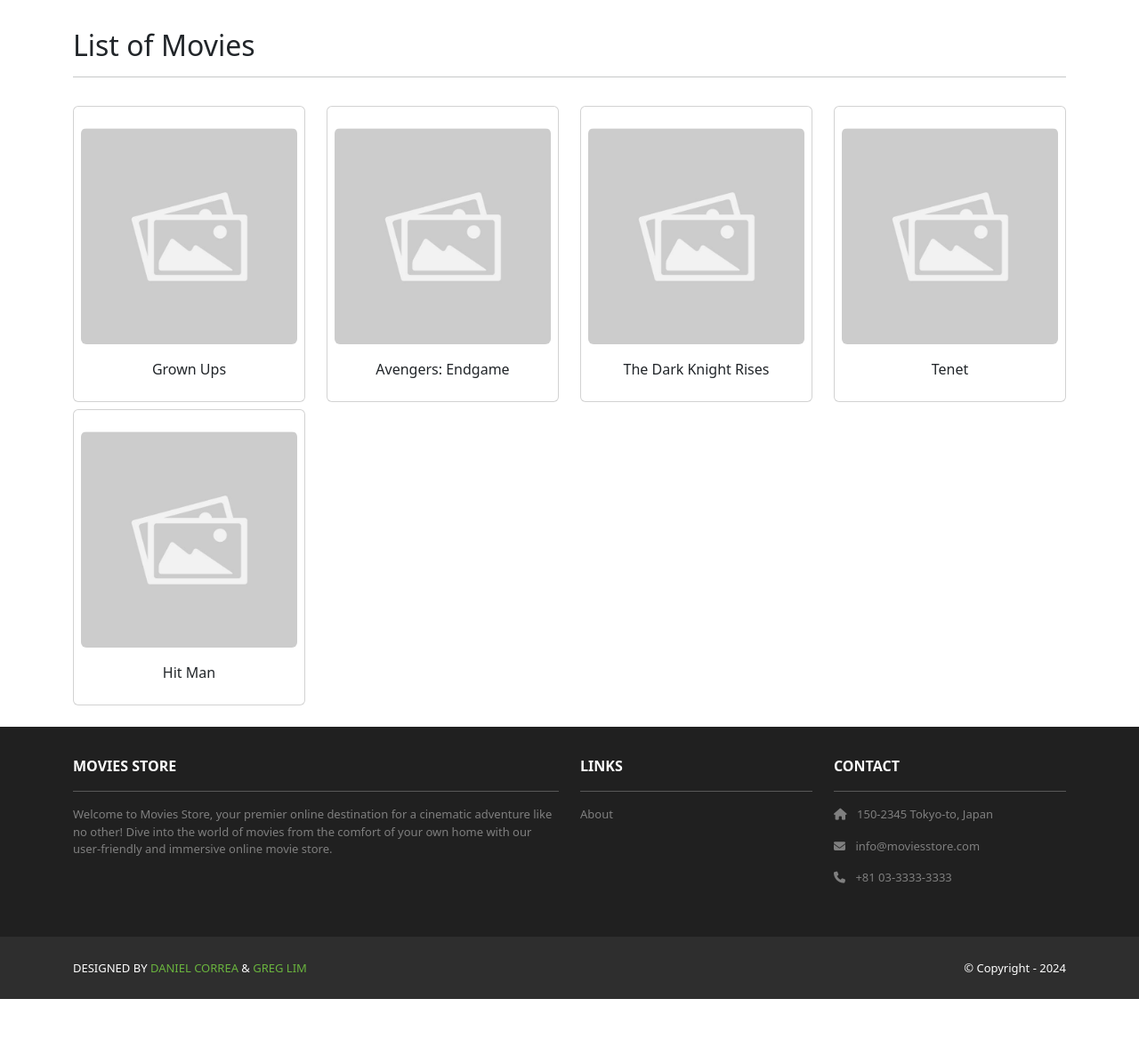
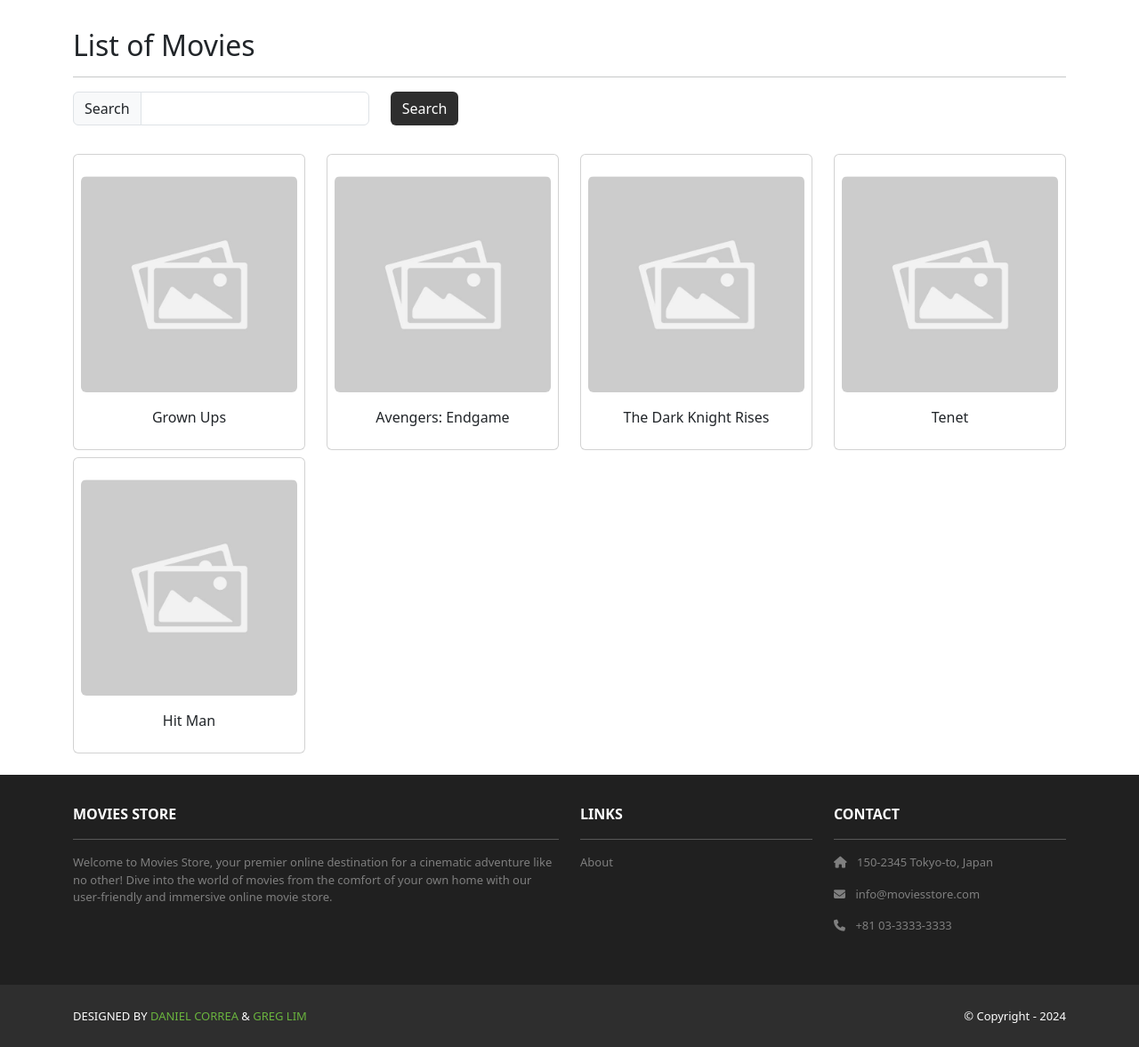
Before and after one commit to vikkrant/GTMoviesStore, a Django app: page /movies/ in a window 1280 px wide. Shown: the part 82-1259 px from the top of the page at 89% size. Before the commit the page ends 1205 px from the top, so only its background shows below. Run offline with Django 5.2, Linux system fonts and the light colour scheme; some libraries are stand-ins or nearby versions.

Commit message:
Vikrant Movies Page Commit

```diff
--- a/movies/templates/movies/index.html
+++ b/movies/templates/movies/index.html
@@ -7,6 +7,24 @@
       <div class="col mx-auto mb-3">
         <h2>List of Movies</h2>
         <hr />
+          <p class="card-text">
+          <form method="GET">
+            <div class="row">
+              <div class="col-auto">
+                <div class="input-group col-auto">
+                  <div class="input-group-text">
+                    Search</div>
+                  <input type="text" class="form-control"
+                    name="search">
+                </div>
+              </div>
+              <div class="col-auto">
+                <button class="btn bg-dark text-white"
+                  type="submit">Search</button>
+              </div>
+            </div>
+          </form>
+        </p>
       </div>
     </div>
     <div class="row">
--- a/movies/views.py
+++ b/movies/views.py
@@ -1,4 +1,4 @@
-from django.shortcuts import render
+
 from django.shortcuts import render
 movies = [
     {
@@ -24,8 +24,21 @@ movies = [
     },
 ]
 def index(request):
+    search_term = request.GET.get('search')
     template_data = {}
+    if search_term:
+        if search_term.lower() == "grown ups" :
+            template_data['movies'] = [movies[0]]
+        elif search_term.lower() == "avengers: endgame" or search_term.lower() == "avengers endgame":
+            template_data['movies'] = [movies[1]]
+        elif search_term.lower() == "the dark knight rises":
+            template_data['movies'] = [movies[2]]
+        elif search_term.lower() == "tenet":
+            template_data['movies'] = [movies[3]]
+        elif search_term.lower() == "hit man":
+            template_data['movies'] = [movies[4]]
+    else:
+        template_data['movies'] = movies
     template_data['title'] = 'Movies'
-    template_data['movies'] = movies
     return render(request, 'movies/index.html',
                   {'template_data': template_data})
```
